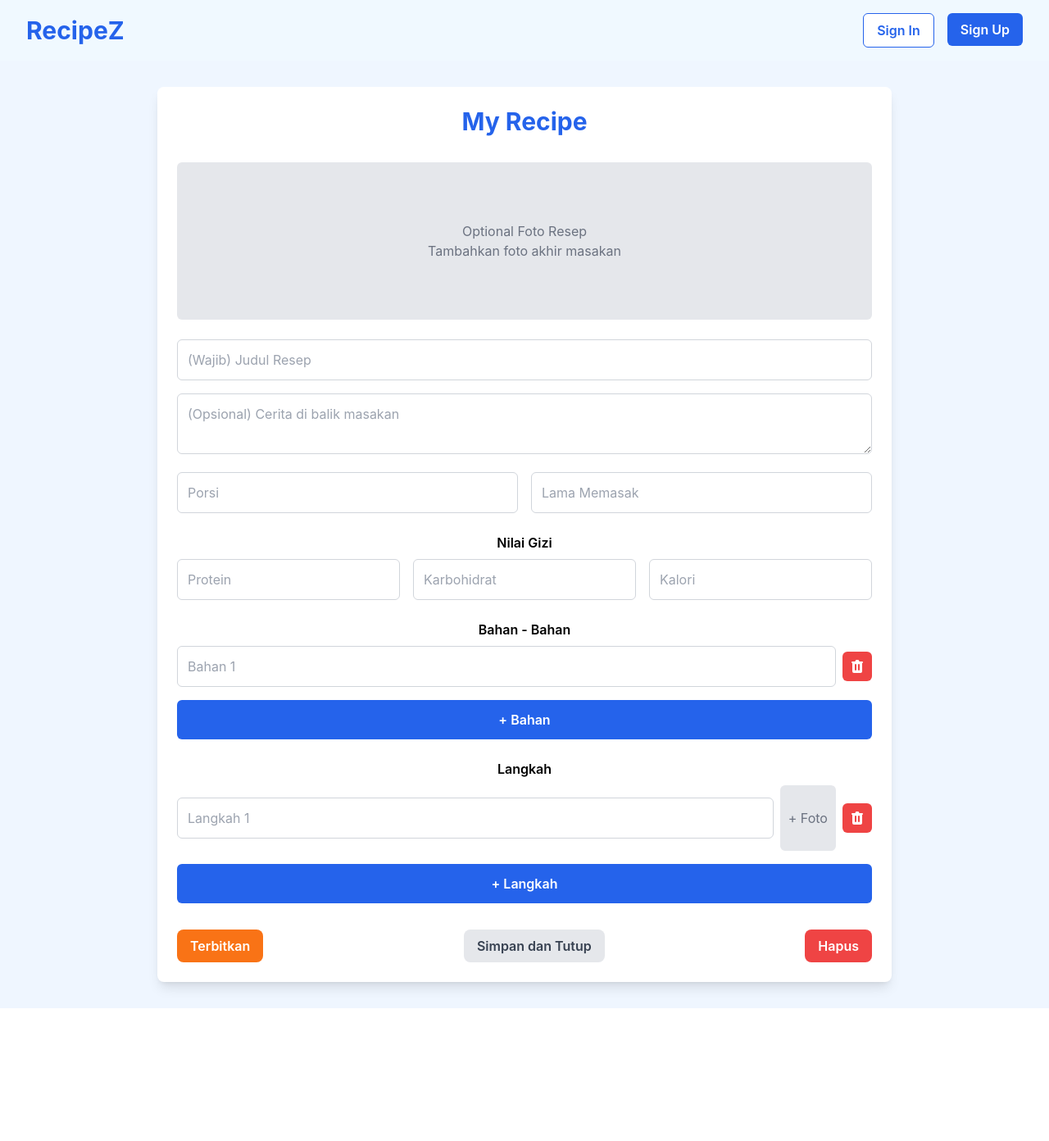
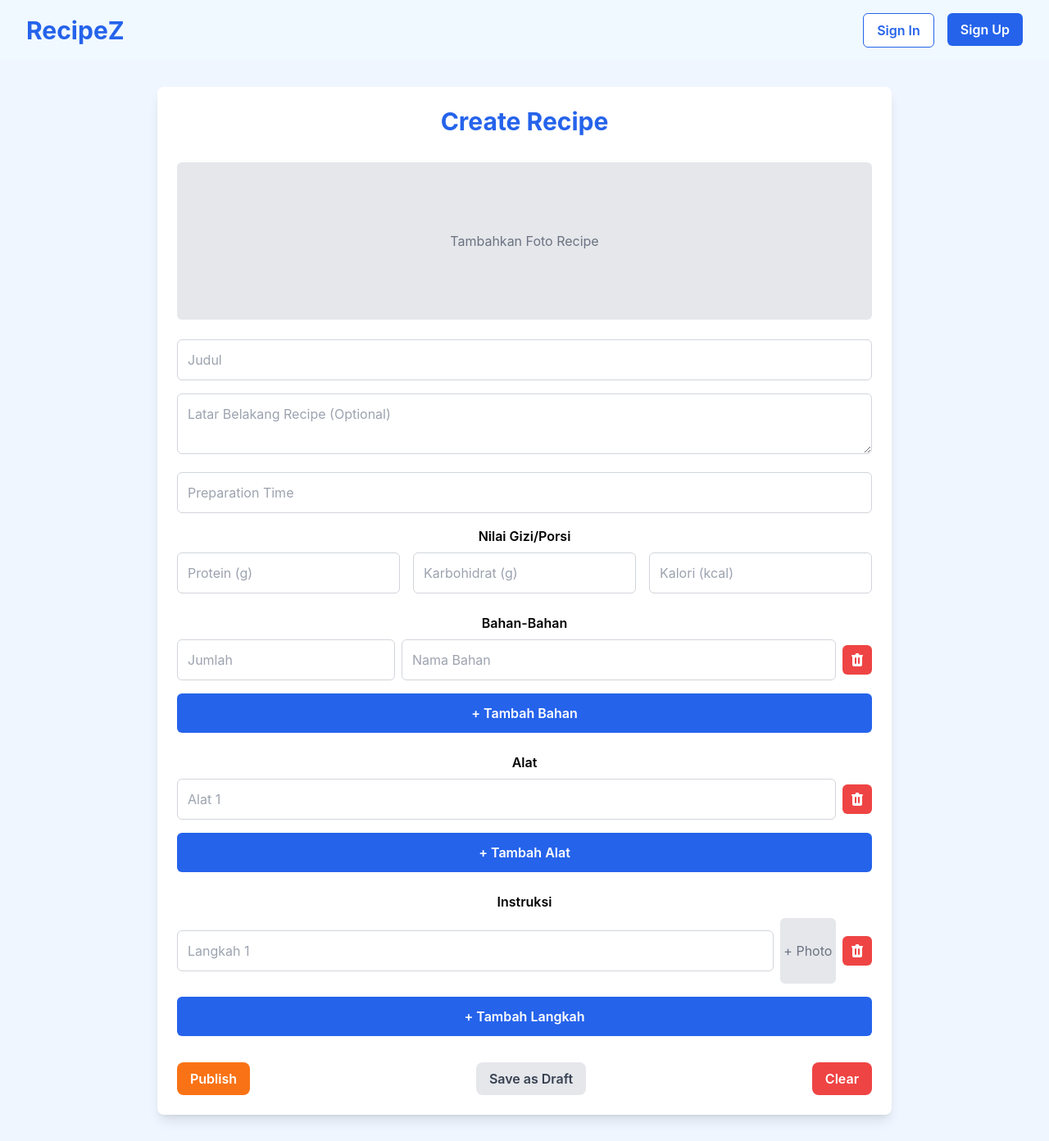
Before and after one commit to mazrohaaniss/recipez, a React (Create React App) app: page /create-recipe in a window 1280 px wide. Shown: the whole page at 82% size. Before the commit the page ends 1230 px from the top, so only its background shows below. Built offline with nearby package versions, Linux system fonts and the light colour scheme.

Commit message:
my recipe dan recipe detail

```diff
--- a/src/App.js
+++ b/src/App.js
@@ -9,6 +9,8 @@ import DetailCollection from './pages/detailcollection';
 import SignIn from './pages/SignIn';
 import SignUp from './pages/SignUp';
 import CreateRecipe from './pages/CreateRecipe';
+import MyRecipe from './pages/MyRecipe';
+import RecipeDetail from "./pages/RecipeDetail";
 import './App.css';
 
 function App() {
@@ -31,6 +33,8 @@ function App() {
           <Route path="/signin" element={<SignIn onSignIn={handleSignIn} />} />
           <Route path="/signup" element={<SignUp />} />
           <Route path="/create-recipe" element={<CreateRecipe />} />
+          <Route path="/my-recipe" element={<MyRecipe />} />
+          <Route path="/recipe/:id" element={<RecipeDetail />} />
         </Routes>
       </div>
     </Router>
--- a/src/components/navbar.js
+++ b/src/components/navbar.js
@@ -20,7 +20,6 @@ const Navbar = ({ isSignedIn }) => {
     }
   };
 
-
   // Hide Navbar on SignIn and SignUp pages
   if (location.pathname === '/signin' || location.pathname === '/signup') {
     return null;
@@ -37,10 +36,8 @@ const Navbar = ({ isSignedIn }) => {
           </StyledLink>
           <StyledLink
             to="/collection"
-            active={
-              location.pathname === '/collection' ||
-              location.pathname.includes('/detailcollection')
-            }
+            active={location.pathname === '/collection' ||
+                    location.pathname.includes('/detailcollection')}
           >
             Recipe Collection
           </StyledLink>
@@ -67,7 +64,7 @@ const Navbar = ({ isSignedIn }) => {
           {isDropdownOpen && (
             <Dropdown isOpen={isDropdownOpen}>
               <DropdownItem to="/profile">Lihat Profil</DropdownItem>
-            <DropdownItem to="/my-recipes">My Recipe</DropdownItem>
+              <DropdownItem to="/my-recipe">My Recipe</DropdownItem> {/* Added link to My Recipe */}
               <DropdownButton onClick={handleLogout}>Logout</DropdownButton>
             </Dropdown>
           )}
--- a/src/pages/CreateRecipe.js
+++ b/src/pages/CreateRecipe.js
@@ -1,22 +1,30 @@
 import React, { useState } from 'react';
-import { TrashIcon } from '@heroicons/react/solid'; // Import the Trash Icon from Heroicons
+import { TrashIcon } from '@heroicons/react/solid';
+import { useNavigate } from 'react-router-dom';
 
 const CreateRecipe = () => {
-  const [ingredients, setIngredients] = useState(['']);
+  const [ingredients, setIngredients] = useState([{ quantity: '', name: '' }]);
+  const [tools, setTools] = useState(['']); // State untuk alat
   const [steps, setSteps] = useState([{ step: '', image: null }]);
-  const [image, setImage] = useState(null);  // Handle the recipe image
+  const [image, setImage] = useState(null);
+  const [title, setTitle] = useState('');
+  const [story, setStory] = useState('');
+  const [nutrition, setNutrition] = useState({ protein: '', carbohydrates: '', calories: '' });
+  const [prepTime, setPrepTime] = useState('');
+  const navigate = useNavigate();
 
-  const addIngredient = () => {
-    setIngredients([...ingredients, '']);
-  };
-
-  const addStep = () => {
-    setSteps([...steps, { step: '', image: null }]);
-  };
+  const addIngredient = () => setIngredients([...ingredients, { quantity: '', name: '' }]);
+  const addTool = () => setTools([...tools, '']); // Tambahkan alat baru
+  const addStep = () => setSteps([...steps, { step: '', image: null }]);
 
   const deleteIngredient = (index) => {
     const newIngredients = ingredients.filter((_, i) => i !== index);
     setIngredients(newIngredients);
+  };
+
+  const deleteTool = (index) => {
+    const newTools = tools.filter((_, i) => i !== index); // Hapus alat tertentu
+    setTools(newTools);
   };
 
   const deleteStep = (index) => {
@@ -28,7 +36,7 @@ const CreateRecipe = () => {
     const file = e.target.files[0];
     if (file) {
       if (index === 'recipe') {
-        setImage(URL.createObjectURL(file));  // Set the image for the recipe
+        setImage(URL.createObjectURL(file));
       } else {
         const newSteps = [...steps];
         newSteps[index].image = URL.createObjectURL(file);
@@ -37,108 +45,118 @@ const CreateRecipe = () => {
     }
   };
 
+  const saveRecipe = (type) => {
+    const recipeData = {
+      id: new Date().getTime().toString(),
+      title,
+      story,
+      image,
+      prepTime,
+      nutrition,
+      ingredients,
+      tools, // Tambahkan tools ke data
+      steps,
+      type,
+    };
+
+    const existingRecipes = JSON.parse(localStorage.getItem("recipes")) || [];
+    existingRecipes.push(recipeData);
+    localStorage.setItem("recipes", JSON.stringify(existingRecipes));
+
+    alert(type === "publish" ? "Recipe Berhasil Dipulish!" : "Recipe Berhasil Disimpan");
+    navigate(`/recipe/${recipeData.id}`);
+    clearForm();
+  };
+
+  const clearForm = () => {
+    setTitle('');
+    setStory('');
+    setIngredients([{ quantity: '', name: '' }]);
+    setTools(['']); // Reset tools
+    setSteps([{ step: '', image: null }]);
+    setImage(null);
+    setNutrition({ protein: '', carbohydrates: '', calories: '' });
+    setPrepTime('');
+  };
+
   return (
     <div className="bg-blue-50 min-h-screen p-8 flex flex-col items-center overflow-y-auto">
       <div className="w-full max-w-4xl bg-white p-6 rounded-lg shadow-lg">
-        <h1 className="text-3xl font-bold text-center text-blue-600 mb-8">My Recipe</h1>
+        <h1 className="text-3xl font-bold text-center text-blue-600 mb-8">Create Recipe</h1>
 
-        {/* Recipe Image */}
-        <div
-          className="bg-gray-200 h-48 flex items-center justify-center rounded-md mb-6 cursor-pointer"
-          onClick={() => document.getElementById('recipe-image').click()}
-        >
-          <input
-            type="file"
-            accept="image/*"
-            onChange={(e) => handleImageChange('recipe', e)}  // Use 'recipe' to distinguish the image upload
-            className="hidden"
-            id="recipe-image"
-          />
-          {image ? (
-            <img src={image} alt="Recipe" className="h-full w-full object-cover rounded-md" />
-          ) : (
-            <p className="text-gray-500 text-center">Optional Foto Resep<br />Tambahkan foto akhir masakan</p>
-          )}
+        <div className="bg-gray-200 h-48 flex items-center justify-center rounded-md mb-6 cursor-pointer" onClick={() => document.getElementById('recipe-image').click()}>
+          <input type="file" accept="image/*" onChange={(e) => handleImageChange('recipe', e)} className="hidden" id="recipe-image" />
+          {image ? <img src={image} alt="Recipe" className="h-full w-full object-cover rounded-md" /> : <p className="text-gray-500 text-center">Tambahkan Foto Recipe</p>}
         </div>
 
-        {/* Recipe Title */}
-        <input
-          type="text"
-          placeholder="(Wajib) Judul Resep"
-          className="w-full p-3 mb-4 border border-gray-300 rounded-md"
-        />
+        <input type="text" placeholder="Judul" className="w-full p-3 mb-4 border border-gray-300 rounded-md" value={title} onChange={(e) => setTitle(e.target.value)} />
+        <textarea placeholder="Latar Belakang Recipe (Optional)" className="w-full p-3 mb-4 border border-gray-300 rounded-md" value={story} onChange={(e) => setStory(e.target.value)} />
+        <input type="text" placeholder="Preparation Time" className="w-full p-3 mb-4 border border-gray-300 rounded-md" value={prepTime} onChange={(e) => setPrepTime(e.target.value)} />
 
-        {/* Recipe Story */}
-        <textarea
-          placeholder="(Opsional) Cerita di balik masakan"
-          className="w-full p-3 mb-4 border border-gray-300 rounded-md"
-        />
-
-        {/* Serving Size and Cooking Time */}
-        <div className="grid grid-cols-2 gap-4 mb-6">
-          <input
-            type="text"
-            placeholder="Porsi"
-            className="p-3 border border-gray-300 rounded-md"
-          />
-          <input
-            type="text"
-            placeholder="Lama Memasak"
-            className="p-3 border border-gray-300 rounded-md"
-          />
-        </div>
-
-        {/* Nutrition Values */}
         <div className="mb-6">
-          <h2 className="font-semibold mb-2">Nilai Gizi</h2>
+          <h2 className="font-semibold mb-2">Nilai Gizi/Porsi</h2>
           <div className="grid grid-cols-3 gap-4">
-            <input
-              type="text"
-              placeholder="Protein"
-              className="p-3 border border-gray-300 rounded-md"
-            />
-            <input
-              type="text"
-              placeholder="Karbohidrat"
-              className="p-3 border border-gray-300 rounded-md"
-            />
-            <input
-              type="text"
-              placeholder="Kalori"
-              className="p-3 border border-gray-300 rounded-md"
-            />
+            <input type="text" placeholder="Protein (g)" className="p-3 border border-gray-300 rounded-md" value={nutrition.protein} onChange={(e) => setNutrition({ ...nutrition, protein: e.target.value })} />
+            <input type="text" placeholder="Karbohidrat (g)" className="p-3 border border-gray-300 rounded-md" value={nutrition.carbohydrates} onChange={(e) => setNutrition({ ...nutrition, carbohydrates: e.target.value })} />
+            <input type="text" placeholder="Kalori (kcal)" className="p-3 border border-gray-300 rounded-md" value={nutrition.calories} onChange={(e) => setNutrition({ ...nutrition, calories: e.target.value })} />
           </div>
         </div>
 
-        {/* Ingredients */}
         <div className="mb-6">
-          <h2 className="font-semibold mb-2">Bahan - Bahan</h2>
+          <h2 className="font-semibold mb-2">Bahan-Bahan</h2>
           {ingredients.map((ingredient, index) => (
             <div key={index} className="flex items-center space-x-2 mb-2">
               <input
                 type="text"
-                placeholder={`Bahan ${index + 1}`}
+                placeholder="Jumlah"
+                value={ingredient.quantity}
+                onChange={(e) => {
+                  const newIngredients = [...ingredients];
+                  newIngredients[index].quantity = e.target.value;
+                  setIngredients(newIngredients);
+                }}
+                className="w-1/3 p-3 border border-gray-300 rounded-md"
+              />
+              <input
+                type="text"
+                placeholder="Nama Bahan"
+                value={ingredient.name}
+                onChange={(e) => {
+                  const newIngredients = [...ingredients];
+                  newIngredients[index].name = e.target.value;
+                  setIngredients(newIngredients);
+                }}
+                className="w-2/3 p-3 border border-gray-300 rounded-md"
+              />
+              <button onClick={() => deleteIngredient(index)} className="bg-red-500 text-white rounded-md p-2 hover:bg-red-600"><TrashIcon className="h-5 w-5" /></button>
+            </div>
+          ))}
+          <button onClick={addIngredient} className="w-full p-3 bg-blue-600 text-white rounded-md font-semibold hover:bg-blue-700 mt-2">+ Tambah Bahan</button>
+        </div>
+
+        <div className="mb-6">
+          <h2 className="font-semibold mb-2">Alat</h2>
+          {tools.map((tool, index) => (
+            <div key={index} className="flex items-center space-x-2 mb-2">
+              <input
+                type="text"
+                placeholder={`Alat ${index + 1}`}
+                value={tool}
+                onChange={(e) => {
+                  const newTools = [...tools];
+                  newTools[index] = e.target.value;
+                  setTools(newTools);
+                }}
                 className="w-full p-3 border border-gray-300 rounded-md"
               />
-              <button
-                onClick={() => deleteIngredient(index)}
-                className="bg-red-500 text-white rounded-md p-2 hover:bg-red-600"
-              >
-                <TrashIcon className="h-5 w-5" />
-              </button>
+              <button onClick={() => deleteTool(index)} className="bg-red-500 text-white rounded-md p-2 hover:bg-red-600"><TrashIcon className="h-5 w-5" /></button>
             </div>
           ))}
-          <button
-            onClick={addIngredient}
-            className="w-full p-3 bg-blue-600 text-white rounded-md font-semibold hover:bg-blue-700 mt-2"
-          >
-            + Bahan
-          </button>
+          <button onClick={addTool} className="w-full p-3 bg-blue-600 text-white rounded-md font-semibold hover:bg-blue-700 mt-2">+ Tambah Alat</button>
         </div>
 
-        {/* Steps */}
         <div className="mb-6">
-          <h2 className="font-semibold mb-2">Langkah</h2>
+          <h2 className="font-semibold mb-2">Instruksi</h2>
           {steps.map((step, index) => (
             <div key={index} className="flex items-center space-x-2 mb-2">
               <input
@@ -152,50 +170,20 @@ const CreateRecipe = () => {
                 }}
                 className="w-full p-3 border border-gray-300 rounded-md"
               />
-              <div
-                className="bg-gray-200 w-20 h-20 flex items-center justify-center rounded-md cursor-pointer"
-                onClick={() => document.getElementById(`step-image-${index}`).click()}
-              >
-                <input
-                  type="file"
-                  accept="image/*"
-                  onChange={(e) => handleImageChange(index, e)}
-                  className="hidden"
-                  id={`step-image-${index}`}
-                />
-                {step.image ? (
-                  <img src={step.image} alt={`Step ${index + 1}`} className="h-full w-full object-cover rounded-md" />
-                ) : (
-                  <p className="text-gray-500 text-center">+ Foto</p>
-                )}
+              <div className="bg-gray-200 w-20 h-20 flex items-center justify-center rounded-md cursor-pointer" onClick={() => document.getElementById(`step-image-${index}`).click()}>
+                <input type="file" accept="image/*" onChange={(e) => handleImageChange(index, e)} className="hidden" id={`step-image-${index}`} />
+                {step.image ? <img src={step.image} alt={`Step ${index + 1}`} className="h-full w-full object-cover rounded-md" /> : <p className="text-gray-500 text-center">+ Photo</p>}
               </div>
-              <button
-                onClick={() => deleteStep(index)}
-                className="bg-red-500 text-white rounded-md p-2 hover:bg-red-600"
-              >
-                <TrashIcon className="h-5 w-5" />
-              </button>
+              <button onClick={() => deleteStep(index)} className="bg-red-500 text-white rounded-md p-2 hover:bg-red-600"><TrashIcon className="h-5 w-5" /></button>
             </div>
           ))}
-          <button
-            onClick={addStep}
-            className="w-full p-3 bg-blue-600 text-white rounded-md font-semibold hover:bg-blue-700 mt-2"
-          >
-            + Langkah
-          </button>
+          <button onClick={addStep} className="w-full p-3 bg-blue-600 text-white rounded-md font-semibold hover:bg-blue-700 mt-2">+ Tambah Langkah</button>
         </div>
 
-        {/* Action Buttons */}
         <div className="flex justify-between mt-8">
-          <button className="px-4 py-2 bg-orange-500 text-white rounded-lg font-semibold hover:bg-orange-600">
-            Terbitkan
-          </button>
-          <button className="px-4 py-2 bg-gray-200 text-gray-700 rounded-lg font-semibold hover:bg-gray-300">
-            Simpan dan Tutup
-          </button>
-          <button className="px-4 py-2 bg-red-500 text-white rounded-lg font-semibold hover:bg-red-600">
-            Hapus
-          </button>
+          <button onClick={() => saveRecipe('publish')} className="px-4 py-2 bg-orange-500 text-white rounded-lg font-semibold hover:bg-orange-600">Publish</button>
+          <button onClick={() => saveRecipe('draft')} className="px-4 py-2 bg-gray-200 text-gray-700 rounded-lg font-semibold hover:bg-gray-300">Save as Draft</button>
+          <button onClick={clearForm} className="px-4 py-2 bg-red-500 text-white rounded-lg font-semibold hover:bg-red-600">Clear</button>
         </div>
       </div>
     </div>
--- a/src/pages/MyRecipe.js
+++ b/src/pages/MyRecipe.js
@@ -0,0 +1,88 @@
+import React, { useEffect, useState } from "react";
+import { useNavigate } from "react-router-dom";
+
+const MyRecipe = () => {
+  const [recipes, setRecipes] = useState([]);
+  const navigate = useNavigate();
+
+  useEffect(() => {
+    const savedRecipes = JSON.parse(localStorage.getItem("recipes")) || [];
+    setRecipes(savedRecipes);
+  }, []);
+
+  const filterRecipes = (type) => {
+    return recipes.filter((recipe) => recipe.type === type);
+  };
+
+  // Function to delete a recipe by its unique id
+  const deleteRecipe = (id) => {
+    const updatedRecipes = recipes.filter((recipe) => recipe.id !== id);
+    setRecipes(updatedRecipes);
+    localStorage.setItem("recipes", JSON.stringify(updatedRecipes));
+    alert("Recipe successfully deleted!");
+  };
+
+  const RecipeCard = ({ recipe }) => {
+    const handleCardClick = () => {
+      navigate(`/recipe/${recipe.id}`);
+    };
+
+    const handleDeleteClick = (e) => {
+      e.stopPropagation(); // Prevent navigation event
+      deleteRecipe(recipe.id);
+    };
+
+    return (
+      <div
+        className="flex items-start bg-white rounded-lg shadow-md p-4 mb-4 cursor-pointer"
+        onClick={handleCardClick}
+      >
+        <div className="w-1/4">
+          <img
+            src={recipe.image || "https://via.placeholder.com/150"}
+            alt={recipe.title}
+            className="w-full h-24 object-cover rounded-md"
+          />
+        </div>
+        <div className="ml-4 flex-1">
+          <h3 className="text-xl font-bold text-gray-800">{recipe.title}</h3>
+          <p className="text-gray-600 mt-2 text-sm">{recipe.story}</p>
+        </div>
+        <div className="ml-4 flex items-center space-x-2">
+          <button
+            onClick={handleDeleteClick}
+            className="bg-red-500 text-white rounded-md p-2 hover:bg-red-600"
+          >
+            Delete
+          </button>
+        </div>
+      </div>
+    );
+  };
+
+  return (
+    <div className="bg-blue-50 min-h-screen p-8 flex flex-col items-center overflow-y-auto">
+      <div className="w-full max-w-4xl">
+        <h1 className="text-3xl font-bold text-center text-blue-600 mb-8">
+          My Recipes
+        </h1>
+        <div className="flex space-x-8">
+          <div className="w-1/2">
+            <h2 className="font-semibold text-lg mb-4">Published Recipes</h2>
+            {filterRecipes("publish").map((recipe) => (
+              <RecipeCard key={recipe.id} recipe={recipe} />
+            ))}
+          </div>
+          <div className="w-1/2">
+            <h2 className="font-semibold text-lg mb-4">Draft Recipes</h2>
+            {filterRecipes("draft").map((recipe) => (
+              <RecipeCard key={recipe.id} recipe={recipe} />
+            ))}
+          </div>
+        </div>
+      </div>
+    </div>
+  );
+};
+
+export default MyRecipe;
--- /dev/null
+++ b/src/pages/RecipeDetail.js
@@ -0,0 +1,102 @@
+import React from "react";
+import { useParams } from "react-router-dom";
+
+const RecipeDetail = () => {
+  const { id } = useParams();
+  const recipes = JSON.parse(localStorage.getItem("recipes")) || [];
+  const recipe = recipes.find((r) => r.id === id);
+
+  if (!recipe) {
+    return (
+      <p className="text-red-500 text-center text-lg font-semibold mt-8">
+        Resep tidak ditemukan!
+      </p>
+    );
+  }
+
+  return (
+    <div className="max-w-6xl mx-auto p-8 bg-gray-100 rounded-lg shadow-md">
+      {/* Top Section: Recipe Image and Details */}
+      <div className="flex flex-col md:flex-row items-start gap-6 mb-8">
+        <img
+          src={recipe.image}
+          alt={recipe.title}
+          className="w-80 h-80 object-cover rounded-lg shadow-lg"
+        />
+        <div className="flex-1">
+          <h1 className="text-3xl font-bold text-gray-800 mb-4">{recipe.title}</h1>
+          <p className="text-gray-600 text-lg leading-relaxed">{recipe.story}</p>
+          <div className="mt-6 p-4 bg-green-50 rounded-lg shadow-sm">
+            <h3 className="text-xl font-semibold text-gray-700 mb-2">Nilai Gizi / Porsi</h3>
+            <hr className="border-gray-300 mb-4" />
+            <div className="space-y-2 text-gray-600">
+              <p>
+                <strong>Protein:</strong> {recipe.nutrition.protein} gram
+              </p>
+              <p>
+                <strong>Karbohidrat:</strong> {recipe.nutrition.carbohydrates} gram
+              </p>
+              <p>
+                <strong>Kalori:</strong> {recipe.nutrition.calories} kkal
+              </p>
+            </div>
+          </div>
+        </div>
+      </div>
+
+      {/* Bottom Section: Ingredients, Tools, and Instructions */}
+      <div className="grid grid-cols-1 lg:grid-cols-2 gap-6">
+        {/* Ingredients and Tools Section */}
+        <div className="space-y-6">
+          {/* Ingredients Section */}
+          <div className="p-4 bg-gray-50 rounded-lg shadow-sm">
+            <h3 className="text-xl font-semibold text-gray-700 mb-2">Bahan-bahan</h3>
+            <p className="text-gray-600 text-sm italic mb-4">
+              <i className="far fa-clock"></i> {recipe.prepTime} menit
+            </p>
+            <ul className="list-disc list-inside text-gray-600 space-y-1">
+              {recipe.ingredients.map((ingredient, index) => (
+                <li key={index}>
+                  {ingredient.quantity} {ingredient.name}
+                </li>
+              ))}
+            </ul>
+          </div>
+
+          {/* Tools Section (Alat) */}
+          <div className="p-4 bg-gray-50 rounded-lg shadow-sm">
+            <h3 className="text-xl font-semibold text-gray-700 mb-2">Alat</h3>
+            <ul className="list-disc list-inside text-gray-600 space-y-1">
+              {recipe.tools.map((tool, index) => (
+                <li key={index}>
+                  {tool}
+                </li>
+              ))}
+            </ul>
+          </div>
+        </div>
+
+        {/* Instructions Section */}
+        <div className="p-4 bg-gray-50 rounded-lg shadow-sm">
+          <h3 className="text-xl font-semibold text-gray-700 mb-2">Instruksi</h3>
+          <ol className="list-decimal list-inside text-gray-600 space-y-4">
+            {recipe.steps.map((step, index) => (
+              <li key={index} className="flex justify-between items-center">
+                <p className="flex-1">{step.step}</p>
+                {step.image && (
+                  <img
+                    src={step.image}
+                    alt={`Langkah ${index + 1}`}
+                    className="w-24 h-24 object-cover rounded-md ml-4" // Adjust size and spacing
+                  />
+                )}
+              </li>
+            ))}
+          </ol>
+        </div>
+      </div>
+    </div>
+  );
+};
+
+export default RecipeDetail;
```
Lines whose indentation alone changed are shown as unchanged.
